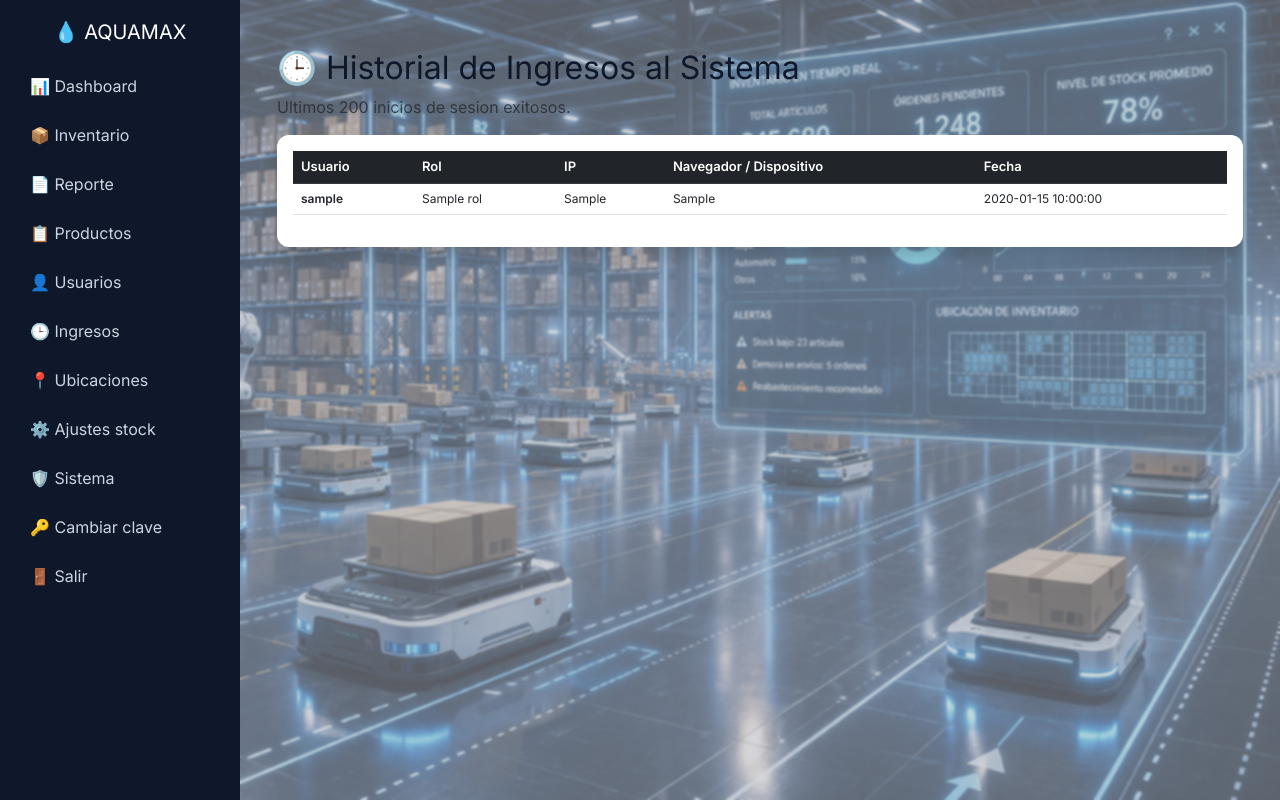
After one commit to bigotoro1-byte/Proyecto-AQUAMAX-listo, a Flask app: page /admin/accesos in a window 1280 px wide. The commit adds this page. Run offline with Flask 3, Linux system fonts and the light colour scheme; a user stored in the database is signed in; a database or web service that is not in the repository returns one stand-in record (values such as "Sample title"); some libraries are stand-ins or nearby versions.

Commit message:
Auditoria: registrar y mostrar ingresos al sistema

```diff
--- a/database/db.py
+++ b/database/db.py
@@ -132,12 +132,26 @@ def crear_tablas():
     )
     """)
 
+    # Auditoria de accesos al sistema
+    cursor.execute("""
+    CREATE TABLE IF NOT EXISTS accesos_login (
+        id SERIAL PRIMARY KEY,
+        username TEXT NOT NULL,
+        rol TEXT,
+        ip TEXT,
+        user_agent TEXT,
+        fecha TIMESTAMP NOT NULL DEFAULT NOW()
+    )
+    """)
+
     # Indices para rendimiento en consultas frecuentes
     cursor.execute("CREATE INDEX IF NOT EXISTS idx_inventario_producto_piscina ON inventario(producto, piscina)")
     cursor.execute("CREATE INDEX IF NOT EXISTS idx_inventario_fecha ON inventario(fecha)")
     cursor.execute("CREATE INDEX IF NOT EXISTS idx_movimientos_usuario_tipo ON movimientos(usuario, tipo)")
     cursor.execute("CREATE INDEX IF NOT EXISTS idx_movimientos_fecha ON movimientos(fecha)")
     cursor.execute("CREATE INDEX IF NOT EXISTS idx_cfg_producto_producto ON configuracion_producto(producto)")
+    cursor.execute("CREATE INDEX IF NOT EXISTS idx_accesos_login_fecha ON accesos_login(fecha DESC)")
+    cursor.execute("CREATE INDEX IF NOT EXISTS idx_accesos_login_username ON accesos_login(username)")
 
     # Valores por defecto para ajustes de stock
     defaults = {
@@ -162,6 +176,20 @@ def actualizar_tabla():
     try:
         # Migracion: agregar email de recuperacion por usuario
         cursor.execute("ALTER TABLE usuarios ADD COLUMN IF NOT EXISTS email TEXT")
+        cursor.execute(
+            """
+            CREATE TABLE IF NOT EXISTS accesos_login (
+                id SERIAL PRIMARY KEY,
+                username TEXT NOT NULL,
+                rol TEXT,
+                ip TEXT,
+                user_agent TEXT,
+                fecha TIMESTAMP NOT NULL DEFAULT NOW()
+            )
+            """
+        )
+        cursor.execute("CREATE INDEX IF NOT EXISTS idx_accesos_login_fecha ON accesos_login(fecha DESC)")
+        cursor.execute("CREATE INDEX IF NOT EXISTS idx_accesos_login_username ON accesos_login(username)")
         conn.commit()
     except Exception as e:
         conn.rollback()
@@ -478,6 +506,39 @@ def delete_ubicacion(nombre):
     finally:
         conn.close()
 
+
+def registrar_acceso_login(username, rol=None, ip=None, user_agent=None):
+    conn = conectar()
+    cursor = conn.cursor()
+    try:
+        cursor.execute(
+            "INSERT INTO accesos_login (username, rol, ip, user_agent) VALUES (%s, %s, %s, %s)",
+            (username, rol, ip, user_agent),
+        )
+        conn.commit()
+    except Exception as e:
+        conn.rollback()
+        raise e
+    finally:
+        conn.close()
+
+
+def get_accesos_login(limit=100):
+    conn = conectar()
+    cursor = conn.cursor()
+    cursor.execute(
+        """
+        SELECT username, rol, ip, user_agent, fecha
+        FROM accesos_login
+        ORDER BY fecha DESC
+        LIMIT %s
+        """,
+        (limit,),
+    )
+    data = cursor.fetchall()
+    conn.close()
+    return data
+
 def descontar_stock(producto, cantidad, usuario=None):
     cantidad = _cantidad_positiva(cantidad)
     conn = conectar()
--- a/routes/auth.py
+++ b/routes/auth.py
@@ -1,5 +1,5 @@
 from flask import Blueprint, render_template, request, redirect, session, current_app
-from database.db import conectar, actualizar_contrasena
+from database.db import conectar, actualizar_contrasena, registrar_acceso_login
 from werkzeug.security import check_password_hash, generate_password_hash
 import requests
 import random
@@ -205,6 +205,19 @@ def login():
             FAILED_LOGINS.pop(key, None)
             session["user"] = usuario[0]
             session["rol"] = usuario[2]
+
+            # Auditoria: registrar ingreso exitoso
+            ip = (
+                request.headers.get("X-Forwarded-For", "").split(",")[0].strip()
+                or request.headers.get("X-Real-IP")
+                or request.remote_addr
+            )
+            user_agent = request.headers.get("User-Agent", "")[:255]
+            try:
+                registrar_acceso_login(usuario[0], usuario[2], ip, user_agent)
+            except Exception as e:
+                current_app.logger.error(f"No se pudo registrar acceso de login: {str(e)}")
+
             # Detectar contraseña débil/default y forzar cambio
             passwords_debiles = ["1234", "admin", "password", "aquamax", "123456", "1234abcd"]
             es_debil = any(
--- a/routes/usuarios.py
+++ b/routes/usuarios.py
@@ -1,5 +1,5 @@
 from flask import Blueprint, render_template, request, redirect, session, flash
-from database.db import conectar, get_configuracion_stock, set_configuracion_stock, get_configuracion_stock_productos_en_stock, set_configuracion_stock_producto, get_ubicaciones, add_ubicacion, delete_ubicacion
+from database.db import conectar, get_configuracion_stock, set_configuracion_stock, get_configuracion_stock_productos_en_stock, set_configuracion_stock_producto, get_ubicaciones, add_ubicacion, delete_ubicacion, get_accesos_login
 from werkzeug.security import generate_password_hash
 from datetime import datetime
 import os
@@ -291,3 +291,17 @@ def eliminar_ubicacion(nombre):
         flash(f"No se pudo eliminar la ubicacion: {str(e)}", "error")
 
     return redirect("/admin/ubicaciones")
+
+
+@usuarios_bp.route("/accesos")
+def accesos_login_admin():
+    if "rol" not in session or session["rol"] not in ("admin", "superadmin"):
+        return render_template("acceso_denegado.html"), 403
+
+    try:
+        accesos = get_accesos_login(200)
+    except Exception as e:
+        flash(f"No se pudo cargar el historial de accesos: {str(e)}", "error")
+        accesos = []
+
+    return render_template("accesos_login.html", accesos=accesos)
--- /dev/null
+++ b/templates/accesos_login.html
@@ -0,0 +1,42 @@
+{% extends "base.html" %}
+{% block content %}
+
+<div class="container mt-4">
+    <h2>🕒 Historial de Ingresos al Sistema</h2>
+    <p class="text-muted">Ultimos 200 inicios de sesion exitosos.</p>
+
+    <div class="card p-3 shadow">
+        <div class="table-responsive">
+            <table class="table table-hover tabla-pro align-middle">
+                <thead class="table-dark">
+                    <tr>
+                        <th>Usuario</th>
+                        <th>Rol</th>
+                        <th>IP</th>
+                        <th>Navegador / Dispositivo</th>
+                        <th>Fecha</th>
+                    </tr>
+                </thead>
+                <tbody>
+                    {% if accesos %}
+                        {% for a in accesos %}
+                        <tr>
+                            <td class="fw-semibold">{{ a[0] }}</td>
+                            <td>{{ a[1] or '-' }}</td>
+                            <td>{{ a[2] or '-' }}</td>
+                            <td style="max-width: 420px; word-break: break-word;">{{ a[3] or '-' }}</td>
+                            <td>{{ a[4] }}</td>
+                        </tr>
+                        {% endfor %}
+                    {% else %}
+                        <tr>
+                            <td colspan="5" class="text-center text-muted">No hay ingresos registrados.</td>
+                        </tr>
+                    {% endif %}
+                </tbody>
+            </table>
+        </div>
+    </div>
+</div>
+
+{% endblock %}
--- a/templates/base.html
+++ b/templates/base.html
@@ -249,6 +249,7 @@ body.loading {
         {% if session.get("rol") in ["admin", "superadmin"] %}
         <a href="/productos">📋 Productos</a>
         <a href="/admin/usuarios">👤 Usuarios</a>
+        <a href="/admin/accesos">🕒 Ingresos</a>
         <a href="/admin/ubicaciones">📍 Ubicaciones</a>
         <a href="/admin/ajustes-stock">⚙️ Ajustes stock</a>
         {% endif %}
```
